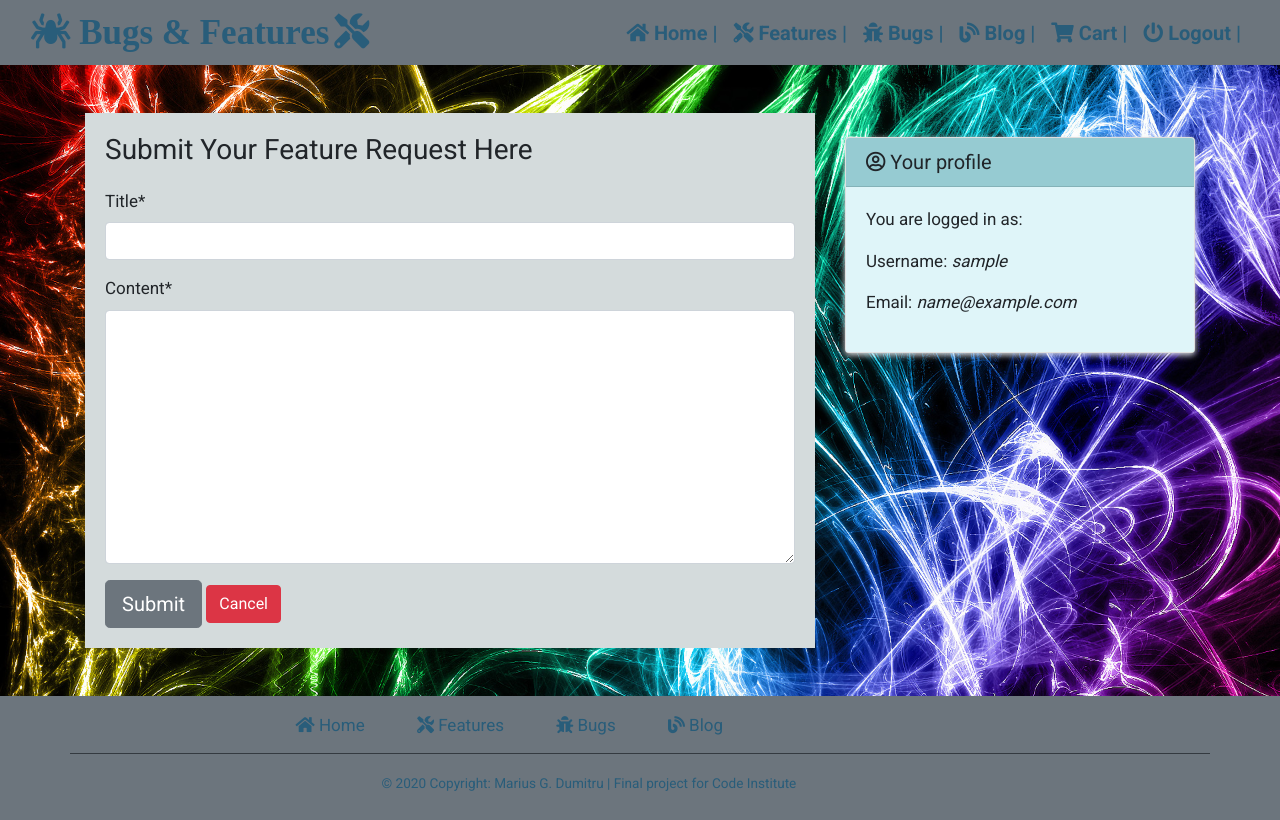
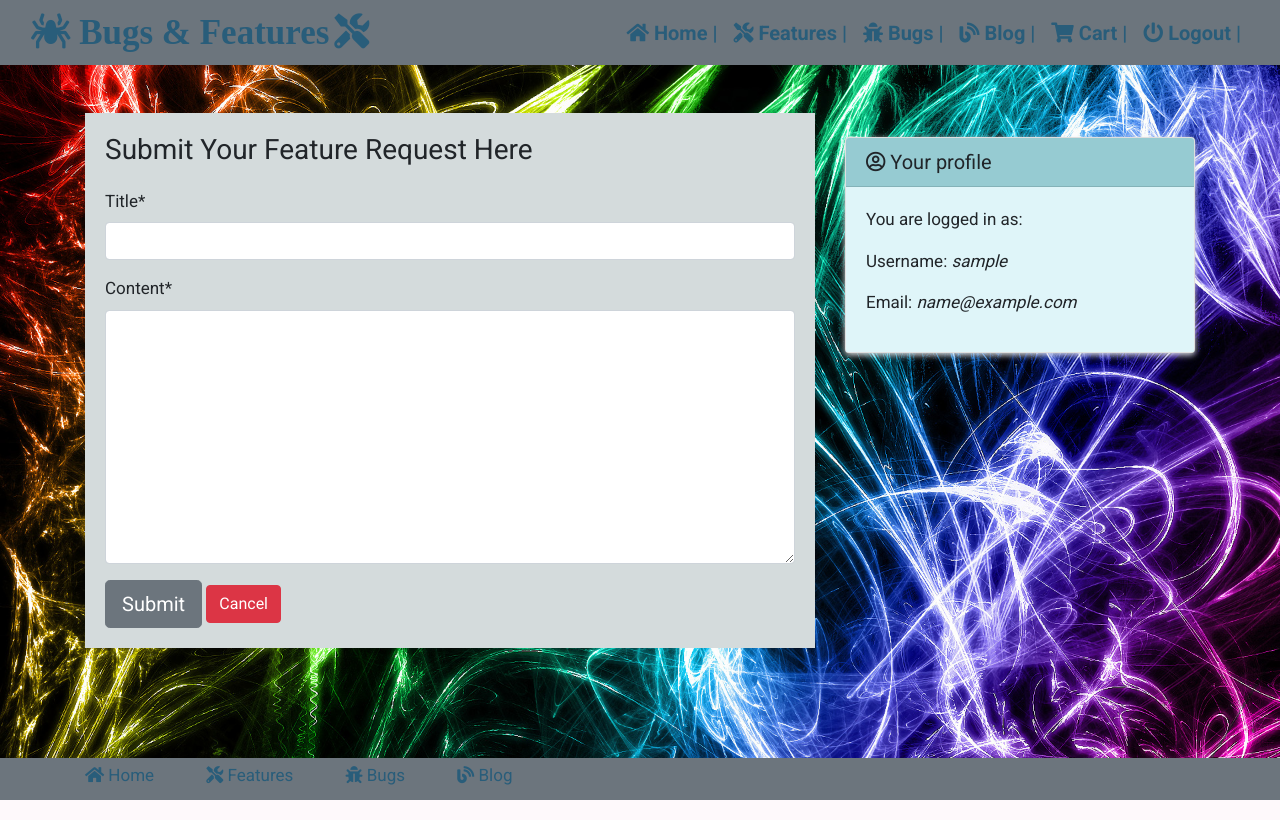
Before and after one commit to marius1989D/milestone-project-final, a Django app: page /features/feature_add/ in a window 1280 px wide. Run offline with Django 3.2, Linux system fonts and the light colour scheme; the visitor is signed in with stand-in values (Sample User, id 1); data that the repository does not hold is empty; some libraries are stand-ins or nearby versions.

Commit message:
fixed footer to the bottom of the page and added some effects

```diff
--- a/static/css/style.css
+++ b/static/css/style.css
@@ -1,3 +1,23 @@
+body {
+    display: flex;
+    height: 100%;
+    flex-direction: column;
+}
+
+main {
+    padding-bottom: 100px;
+}
+
+footer {
+    flex: 0 0 auto;
+    display: flex;
+    width: 100%;
+    justify-content: center;
+}
+
+
+
+
 body {
     font-family: "Roboto", sans-serif;
     font-size: 17px;
@@ -7,8 +27,10 @@
     background-position: center;
     background-repeat: no-repeat;
     background-size: 100% 100%;
-    min-height: 100vh;
+    min-height: 100%;
 }
+
+
 
 
 /*---------*/
@@ -102,14 +124,8 @@
     color: #000;
 }
 
-
-
-
 /**
  * STRIPE
- *
- * The CSS own here will not be introduced in the Quickstart guide, but shows
- * how you can use CSS to style your Element's container.
  */
 .StripeElement {
     box-sizing: border-box;
--- /dev/null
+++ b/static/js/custom.js
@@ -0,0 +1,12 @@
+var prevScrollpos = window.pageYOffset;
+window.onscroll = function() {
+    var currentScrollPos = window.pageYOffset;
+    if (prevScrollpos > currentScrollPos) {
+        document.getElementById("footer").style.bottom = "0", transitionTimingFunction = "linear";
+        document.getElementById("footer").style.transition = "all 0.7s";
+    } else {
+        document.getElementById("footer").style.bottom = "-50px", transitionTimingFunction = "linear";
+        document.getElementById("footer").style.transition = "all 0.7s";
+    }
+    prevScrollpos = currentScrollPos;
+}
--- a/templates/base.html
+++ b/templates/base.html
@@ -59,30 +59,27 @@
             </div>
         </div>
     </nav>
+    <main>
     {% block content %}
     <!-- Content Goes here -->
     {% endblock content %}
+    </main>
     <!-- Footer -->
-    <footer class="page-footer font-small darken-3 navbar navbar-fixed-bottom bg-secondary mt-5">
-        <div class="container border-bottom border-dark">
-            <div class="row d-flex justify-content-center">
-                <div class="col-md-12 offset-md-10 py-2">
-                    <div class="mb-2">
-                        <a class="fa-lg white-text mr-md-5 mr-3 fa-1x col-font" href="{% url 'index' %}"><i class="fas fa-home"></i> Home</a>
-                        <a class="fa-lg white-text mr-md-5 mr-3 fa-1x col-font" href="{% url 'features:features_list' %}"><i class="fas fa-tools"></i> Features</a>
-                        <a class="fa-lg white-text mr-md-5 mr-3 fa-1x col-font" href="{% url 'bugs:bugs_list' %}"><i class="fas fa-bug"></i> Bugs</a>
-                        <a class="fa-lg white-text mr-md-5 mr-3 fa-1x col-font" href="{% url 'blog:blog' %}"><i class="fas fa-blog"></i> Blog</a>
+    <footer id="footer" class="page-footer fixed-bottom font-small bg-secondary">
+        <div class="container">
+            <div class="row">
+                <div class="col-md-12 pt-1">
+                    <div class="flex-center">
+                        <a class="fa-lg mr-md-5 mr-3 fa-1x col-font" href="{% url 'index' %}"><i class="fas fa-home"></i> Home</a>
+                        <a class="fa-lg mr-md-5 mr-3 fa-1x col-font" href="{% url 'features:features_list' %}"><i class="fas fa-tools"></i> Features</a>
+                        <a class="fa-lg mr-md-5 mr-3 fa-1x col-font" href="{% url 'bugs:bugs_list' %}"><i class="fas fa-bug"></i> Bugs</a>
+                        <a class="fa-lg mr-md-5 mr-3 fa-1x col-font" href="{% url 'blog:blog' %}"><i class="fas fa-blog"></i> Blog</a>
                     </div>
+                    <hr />
                 </div>
             </div>
-        </div>
-        <div class="container">
-            <div class="row">
-                <div class="col-12 offset-md-8">
-                    <div class="footer-copyright text-center py-3">
-                        <small class="col-font" >© 2020 Copyright: Marius G. Dumitru | Final project for <a class="col-font" href="https://codeinstitute.net/">Code Institute</a></small>
-                    </div>
-                </div>
+            <div class="footer-copyright text-center pb-1">
+                <small class="col-font">© 2020 Copyright: Marius G. Dumitru | Final project for <a class="col-font" href="https://codeinstitute.net/">Code Institute</a></small>
             </div>
         </div>
     </footer>
@@ -95,6 +92,8 @@
     <script src="https://maxcdn.bootstrapcdn.com/bootstrap/4.0.0/js/bootstrap.min.js" integrity="sha384-JZR6Spejh4U02d8jOt6vLEHfe/JQGiRRSQQxSfFWpi1MquVdAyjUar5+76PVCmYl" crossorigin="anonymous">
     </script>
     <script type="text/javascript" src="{% static 'js/chart.js' %}"></script>
+    <script type="text/javascript" src="{% static 'js/custom.js' %}"></script>
+
 </body>
 
 </html>
--- a/templates/features/feature_add.html
+++ b/templates/features/feature_add.html
@@ -5,7 +5,7 @@
 
 
 
-<div class="container ">
+<div class="container">
     <div class="row mt-5">
     	<div class="col-md-8">
         	<div class="card-body card-color">
```
